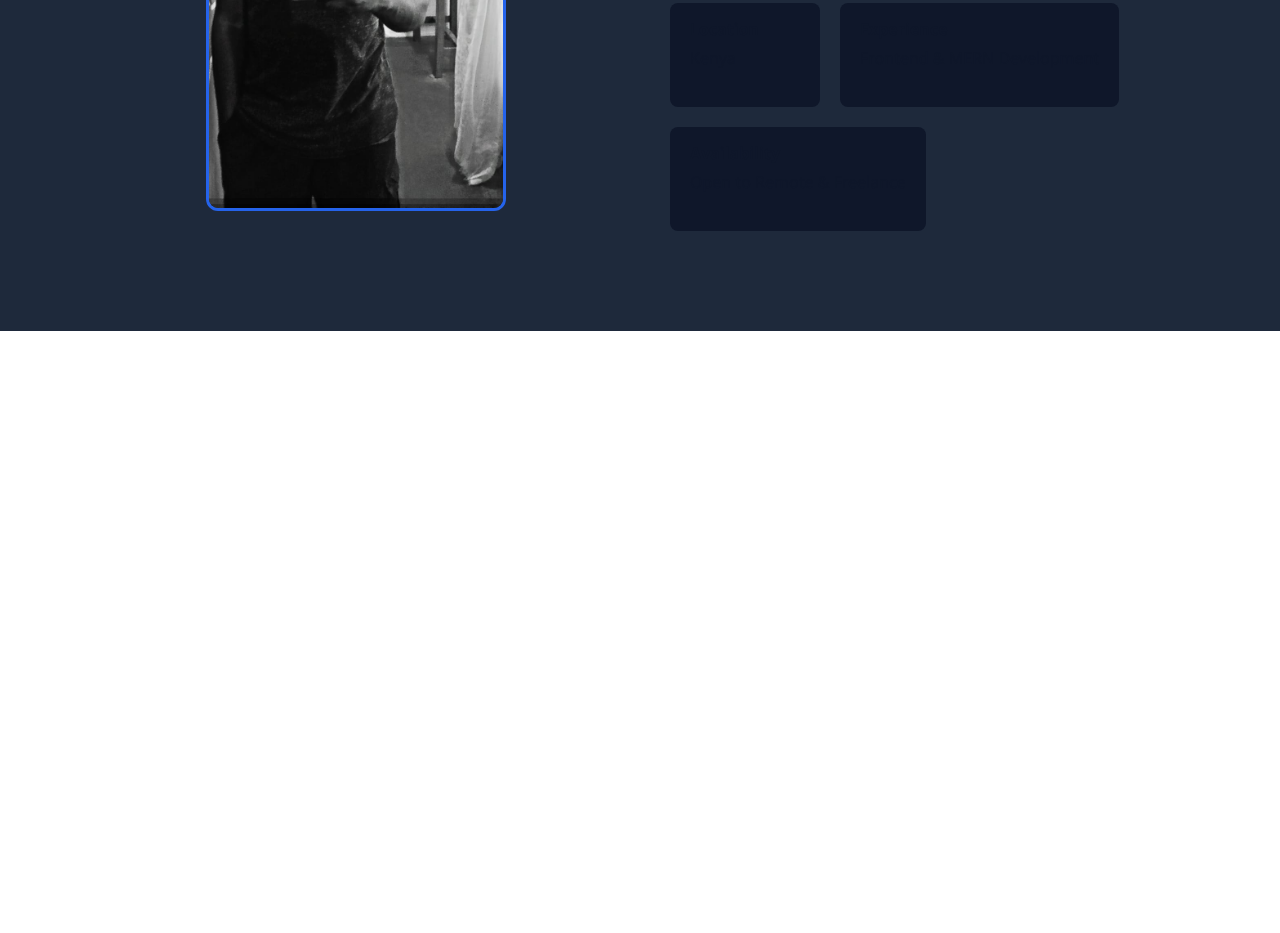
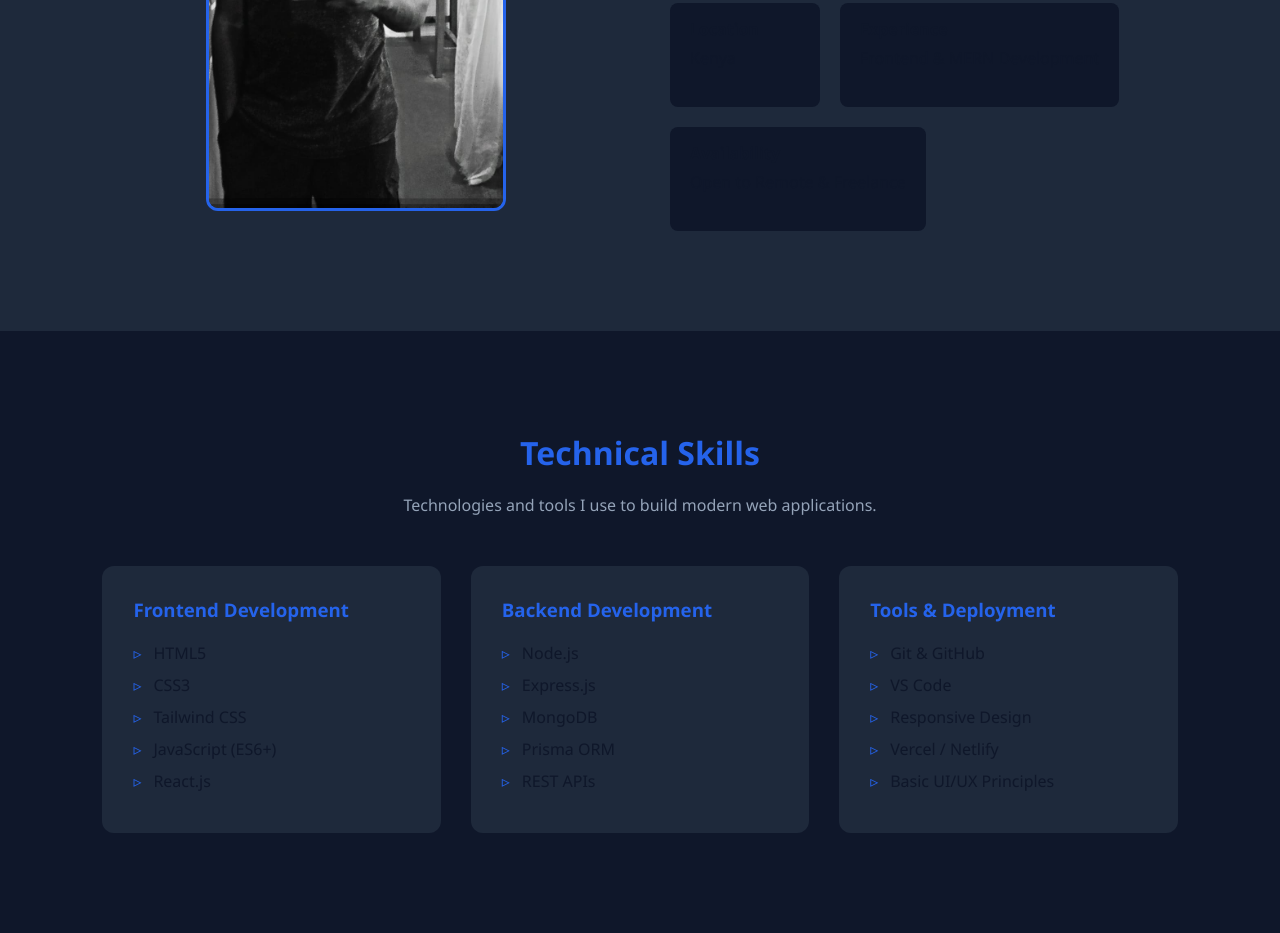
Before and after one commit to Victor5771/personal-portfolio, a plain HTML site: page index.html in a window 1280 px wide. Shown: the part 1238-2171 px from the top of the page. Before the commit the page ends 1569 px from the top, so only its background shows below. Drawn offline with Linux system fonts and the light colour scheme.

Commit message:
Added the skills section

```diff
--- a/index.html
+++ b/index.html
@@ -105,6 +105,58 @@
 
     </div>
 </section>
+<!-- SKILLS SECTION -->
+<section id="skills" class="skills">
+    <div class="skills-container">
+
+        <h2 class="section-title">Technical Skills</h2>
+        <p class="skills-subtitle">
+            Technologies and tools I use to build modern web applications.
+        </p>
+
+        <div class="skills-grid">
+
+            <!-- FRONTEND -->
+            <div class="skill-card">
+                <h3>Frontend Development</h3>
+                <ul>
+                    <li>HTML5</li>
+                    <li>CSS3</li>
+                    <li>Tailwind CSS</li>
+                    <li>JavaScript (ES6+)</li>
+                    <li>React.js</li>
+                </ul>
+            </div>
+
+            <!-- BACKEND -->
+            <div class="skill-card">
+                <h3>Backend Development</h3>
+                <ul>
+                    <li>Node.js</li>
+                    <li>Express.js</li>
+                    <li>MongoDB</li>
+                    <li>Prisma ORM</li>
+                    <li>REST APIs</li>
+                </ul>
+            </div>
+
+            <!-- TOOLS -->
+            <div class="skill-card">
+                <h3>Tools & Deployment</h3>
+                <ul>
+                    <li>Git & GitHub</li>
+                    <li>VS Code</li>
+                    <li>Responsive Design</li>
+                    <li>Vercel / Netlify</li>
+                    <li>Basic UI/UX Principles</li>
+                </ul>
+            </div>
+
+        </div>
+
+    </div>
+</section>
+
 
 
 </body>
--- a/styles.css
+++ b/styles.css
@@ -313,3 +313,62 @@ body {
         justify-content: center;
     }
 }
+/* =========================
+   SKILLS SECTION
+========================= */
+.skills {
+    padding: 100px 8%;
+    background: var(--dark-bg);
+    text-align: center;
+}
+
+.skills-subtitle {
+    margin-bottom: 50px;
+    color: #94a3b8;
+}
+
+/* GRID */
+.skills-grid {
+    display: grid;
+    grid-template-columns: repeat(auto-fit, minmax(280px, 1fr));
+    gap: 30px;
+}
+
+/* SKILL CARD */
+.skill-card {
+    background: var(--dark-card);
+    padding: 30px;
+    border-radius: 12px;
+    text-align: left;
+    transition: 0.3s ease;
+    border: 1px solid transparent;
+}
+
+.skill-card:hover {
+    transform: translateY(-8px);
+    border: 1px solid var(--primary-blue);
+    box-shadow: 0 10px 30px rgba(37, 99, 235, 0.2);
+}
+
+.skill-card h3 {
+    margin-bottom: 20px;
+    color: var(--primary-blue);
+}
+
+.skill-card ul {
+    list-style: none;
+}
+
+.skill-card ul li {
+    margin-bottom: 10px;
+    position: relative;
+    padding-left: 20px;
+}
+
+/* Blue bullet effect */
+.skill-card ul li::before {
+    content: "▹";
+    position: absolute;
+    left: 0;
+    color: var(--primary-blue);
+}
```
